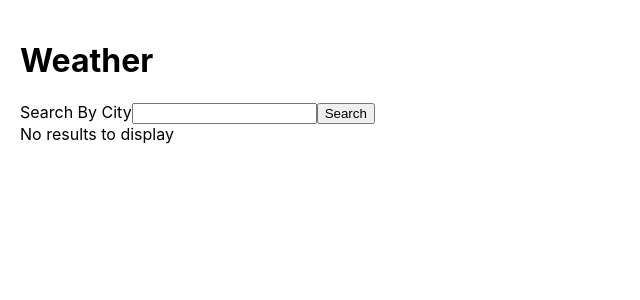
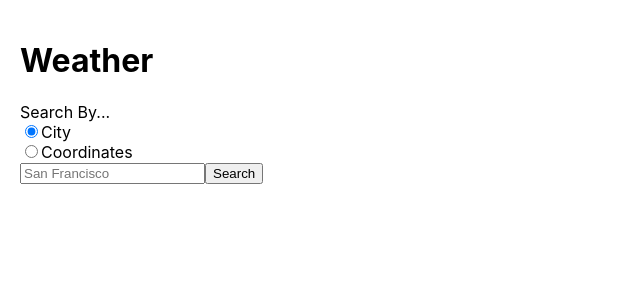
Before and after one commit to adrielklein/weather, a React (Create React App) app: page / in a window 1280 px wide. Shown: the top 300 px of the page, without its empty margins (0-640 px from the left). Built offline with nearby package versions, Linux system fonts and the light colour scheme.

Commit message:
give users ability to search by coordinates

```diff
--- a/package.json
+++ b/package.json
@@ -29,5 +29,8 @@
       "last 1 firefox version",
       "last 1 safari version"
     ]
+  },
+  "devDependencies": {
+    "prettier": "1.18.2"
   }
 }
--- a/src/App.js
+++ b/src/App.js
@@ -1,47 +1,85 @@
-import React, {useState} from 'react';
-import Forecast from "./Forecast";
+import React, { useState } from 'react';
+import Forecast from './Forecast';
 import axios from 'axios';
 import _ from 'lodash';
 
 const API_URL = 'https://api.openweathermap.org/data/2.5/forecast';
 
+const getRequestParameters = ({ query, selectedOption }) => {
+  const result = { APPID: 'cea8a222fb5dfc35ac3e87b2e9ffaae5' };
+  if (selectedOption === 'city') {
+    result.q = `${query},us`;
+  } else {
+    const [lat, lon] = query.split(',');
+    result.lat = lat.trim();
+    result.lon = lon.trim();
+  }
+  return result;
+};
+
 function App() {
   const [query, setQuery] = useState();
   const [predictions, setPredictions] = useState();
   const [city, setCity] = useState();
+  const [selectedOption, setSelectedOption] = useState('city');
   const [isLoading, setIsLoading] = useState(false);
 
-    const handleSearchForCity = async () => {
+  const handleSearch = async () => {
+    if (!query){
+      return;
+    }
     setIsLoading(true);
     try {
       const data = await axios.get(API_URL, {
-                params: {
-                    q: `${query},us`,
-                    APPID: 'cea8a222fb5dfc35ac3e87b2e9ffaae5',
-                }
+        params: getRequestParameters({ query, selectedOption })
       });
       setPredictions(data.data.list);
       setCity(data.data.city);
     } catch (error) {
-            const defaultMessage = 'An error occured while searching for the forecast';
+      const defaultMessage =
+        'An error occured while searching for the forecast';
       alert(_.get(error, 'response.data.message', defaultMessage));
     }
     setIsLoading(false);
+  };
+  const handleSetSelectedOption = option => {
+    setSelectedOption(option);
+    setQuery('');
+  };
+  return (
+    <div style={{ display: 'grid', padding: '20px' }}>
+      <h1>Weather</h1>
+      <label>Search By...</label>
+      <div>
+        <input
+          type="radio"
+          value="cityName"
+          checked={selectedOption === 'city'}
+          onChange={() => handleSetSelectedOption('city')}
+        />
+        City
+      </div>
+      <div>
+        <input
+          type="radio"
+          value="coordinates"
+          checked={selectedOption === 'coordinates'}
+          onChange={() => handleSetSelectedOption('coordinates')}
+        />
+        Coordinates
+      </div>
+      <div>
+        <input
+          type="text"
+          placeholder={
+            selectedOption === 'city' ? 'San Francisco' : '40.7128, -74.0060'
           }
-    return (
-        <div style={{display: 'grid', padding: '20px'}}>
-            <h1>Weather</h1>
-            <div>
-                <label>Search By City</label>
-                <input type="text" value={query} onChange={(event) => setQuery(event.target.value)}/>
-                <button onClick={handleSearchForCity}>Search</button>
+          value={query}
+          onChange={event => setQuery(event.target.value)}
+        />
+        <button onClick={handleSearch}>Search</button>
       </div>
-            {/*<div>*/}
-            {/*    <label>Search By Coordinates</label>*/}
-            {/*    <input/>*/}
-            {/*    <button>Search</button>*/}
-            {/*</div>*/}
-            <Forecast isLoading={isLoading} predictions={predictions} city={city}/>
+      <Forecast isLoading={isLoading} predictions={predictions} city={city} />
     </div>
   );
 }
--- a/src/Forecast.js
+++ b/src/Forecast.js
@@ -7,17 +7,18 @@ const gridStyle = {
 };
 
 function Forecast({predictions, city, isLoading}) {
+    if (isLoading){
+        return <div style={{ paddingTop: '10px'}}>Loading...</div>
+    }
+
     if (!predictions || !city){
-        return 'No results to display'
-    }
-    if (isLoading){
-        return 'Loading...'
+        return ''
     }
     return (
         <div style={{
             display: 'grid',
         }}>
-            <h2>Showing results for {city.name} (Coordinates {city.coord.lat} Lat {city.coord.lon} Long)</h2>
+            <h2>Showing results for {city.name} ({city.coord.lat}, {city.coord.lon})</h2>
             <div style={gridStyle}>
                 <div><b>time</b></div>
                 <div><b>temperature</b></div>
```
Also changed, not shown: 2 other files (tests, documents, lock files or other folders). Lines whose indentation alone changed are shown as unchanged.
